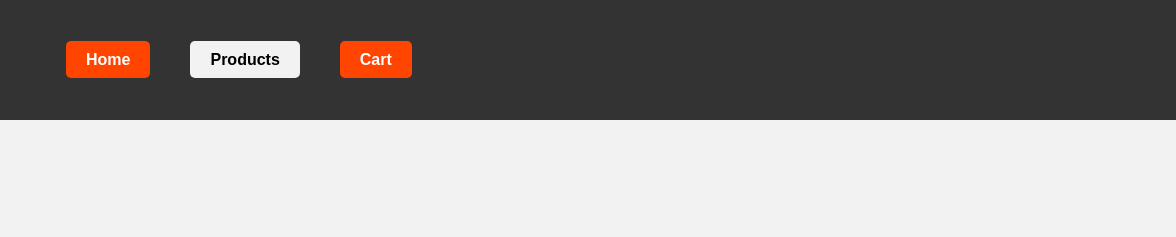
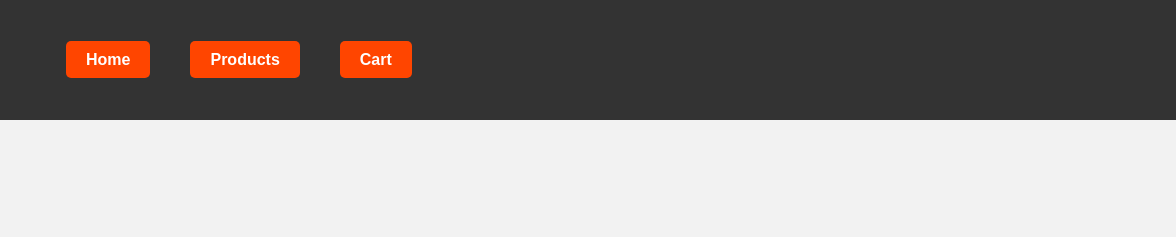
Before and after one commit to woosub1029/Midterm-3130-f23, a plain HTML site: page index.html in a window 1280 px wide. Shown: the top 237 px of the page, 104-1280 px from the left. Drawn offline with Linux system fonts and the light colour scheme.

Commit message:
Update styles.css

```diff
--- a/styles.css
+++ b/styles.css
@@ -202,10 +202,6 @@ a {
     flex: 1; /* 텍스트 정보 영역을 확장합니다 */
     padding: 20px; /* 내부 간격 설정 */
 }
-li:nth-child(2) > a[href$="product.html"] {
-    color: #000000; /* 텍스트 색상을 검은색으로 변경 */
-    background-color: #f2f2f2; /* 밝은 회색 배경 색상 */
-}
 
 .add-to-cart-button {
     display: block;
```
